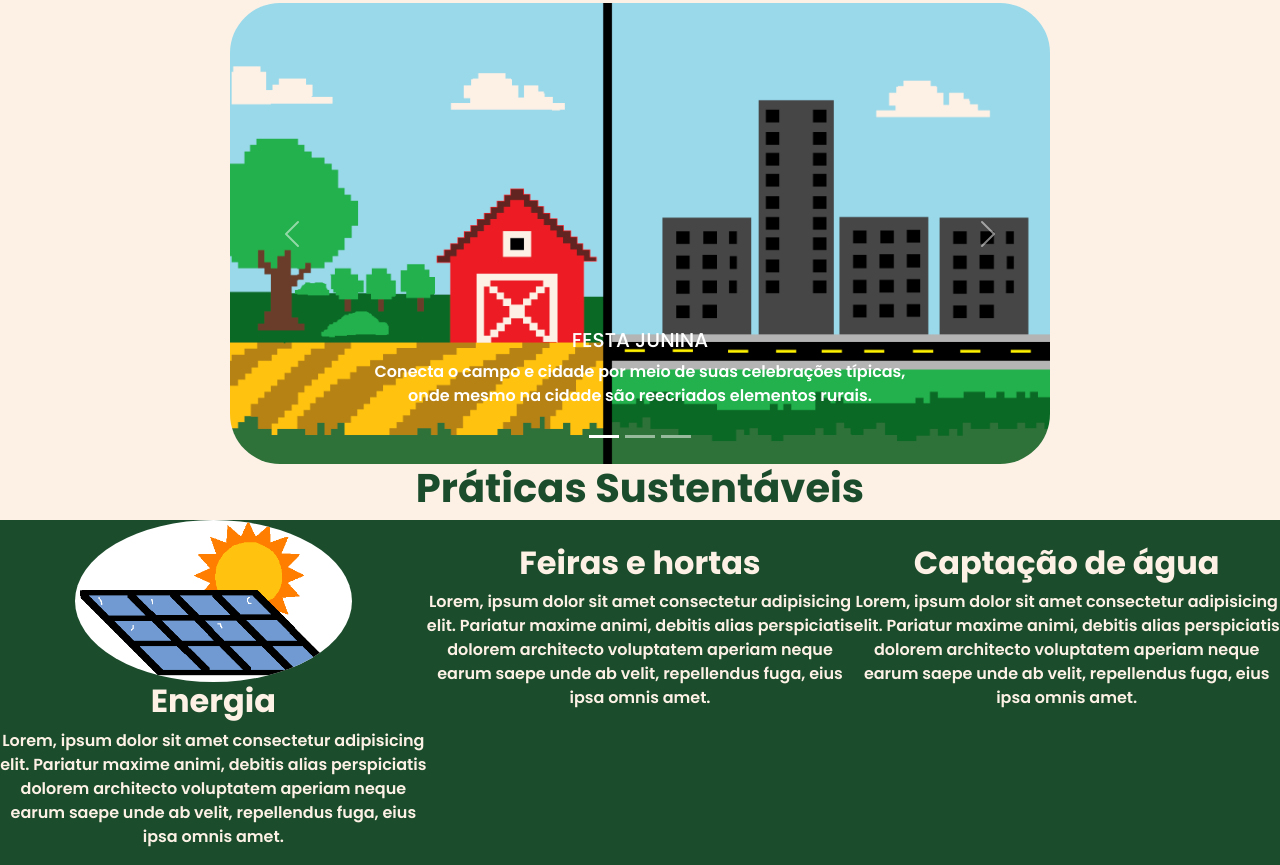
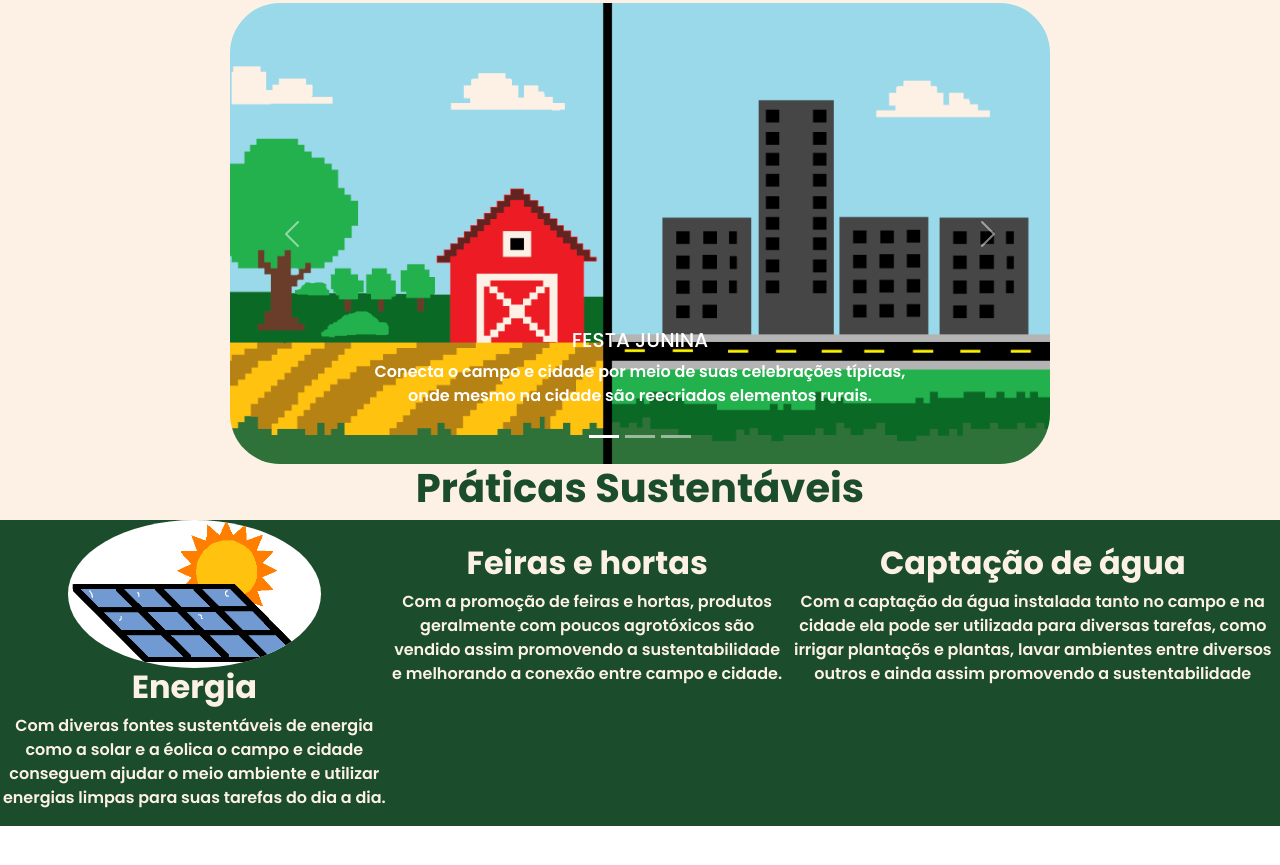
Before and after one commit to PedroRuths/AGRINHO-2025, a plain HTML site: page index.html in a window 1280 px wide. Shown: the part 2301-3166 px from the top of the page. After the commit the page ends 3127 px from the top, so only its background shows below. Drawn offline with nearby package versions, Linux system fonts and the light colour scheme.

Commit message:
Add files via upload

```diff
--- a/index.html
+++ b/index.html
@@ -159,17 +159,18 @@
                 <div class="energia">
                     <img src="assets/imagens/painelsolar.png" alt="">
                     <h2>Energia</h2>
-                    <p>Lorem, ipsum dolor sit amet consectetur adipisicing elit. Pariatur maxime animi, debitis alias perspiciatis dolorem architecto voluptatem aperiam neque earum saepe unde ab velit, repellendus fuga, eius ipsa omnis amet.</p>
+                    <p>Com diveras fontes sustentáveis de energia como a solar e a éolica o campo e cidade conseguem ajudar o meio ambiente e utilizar energias limpas para suas tarefas do dia a dia.</p>
                 </div>
                  <div class="Feiras">
                     <img src="" alt="">
                     <h2>Feiras e hortas</h2>
-                    <p>Lorem, ipsum dolor sit amet consectetur adipisicing elit. Pariatur maxime animi, debitis alias perspiciatis dolorem architecto voluptatem aperiam neque earum saepe unde ab velit, repellendus fuga, eius ipsa omnis amet.</p>
+                    <p>Com a promoção de feiras e hortas, produtos geralmente com poucos agrotóxicos são vendido assim promovendo a sustentabilidade e melhorando a conexão entre campo e cidade.</p>
                 </div>
                  <div class="energia">
                     <img src="agua" alt="">
                     <h2>Captação de água</h2>
-                    <p>Lorem, ipsum dolor sit amet consectetur adipisicing elit. Pariatur maxime animi, debitis alias perspiciatis dolorem architecto voluptatem aperiam neque earum saepe unde ab velit, repellendus fuga, eius ipsa omnis amet.</p>
+                    <p>Com a captação da água instalada tanto no campo e na cidade ela pode ser utilizada para diversas tarefas, como irrigar plantaçõs e plantas, lavar ambientes entre diversos outros e ainda assim promovendo a sustentabilidade
+                    </p>
                 </div>
             </div>
             </div>
```
